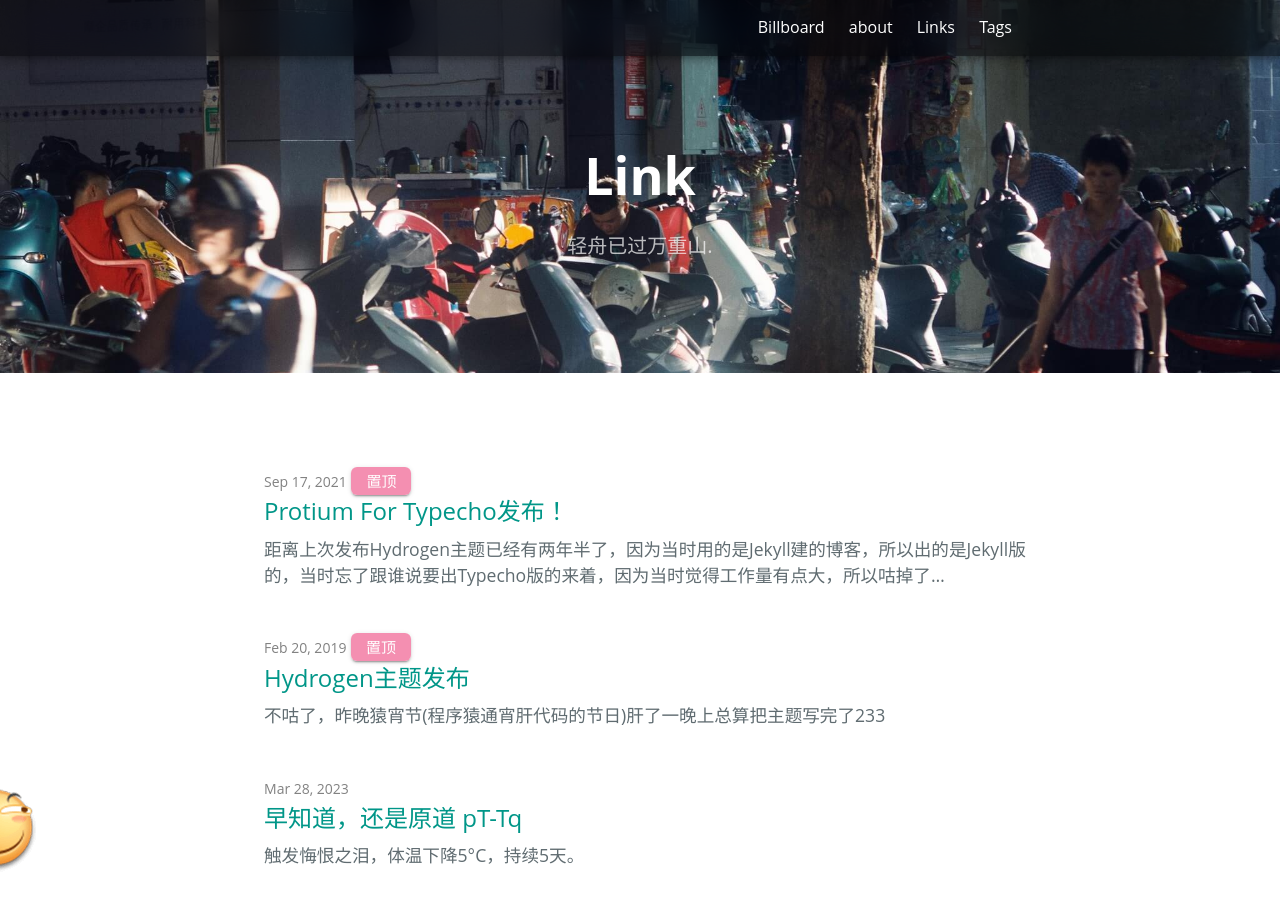
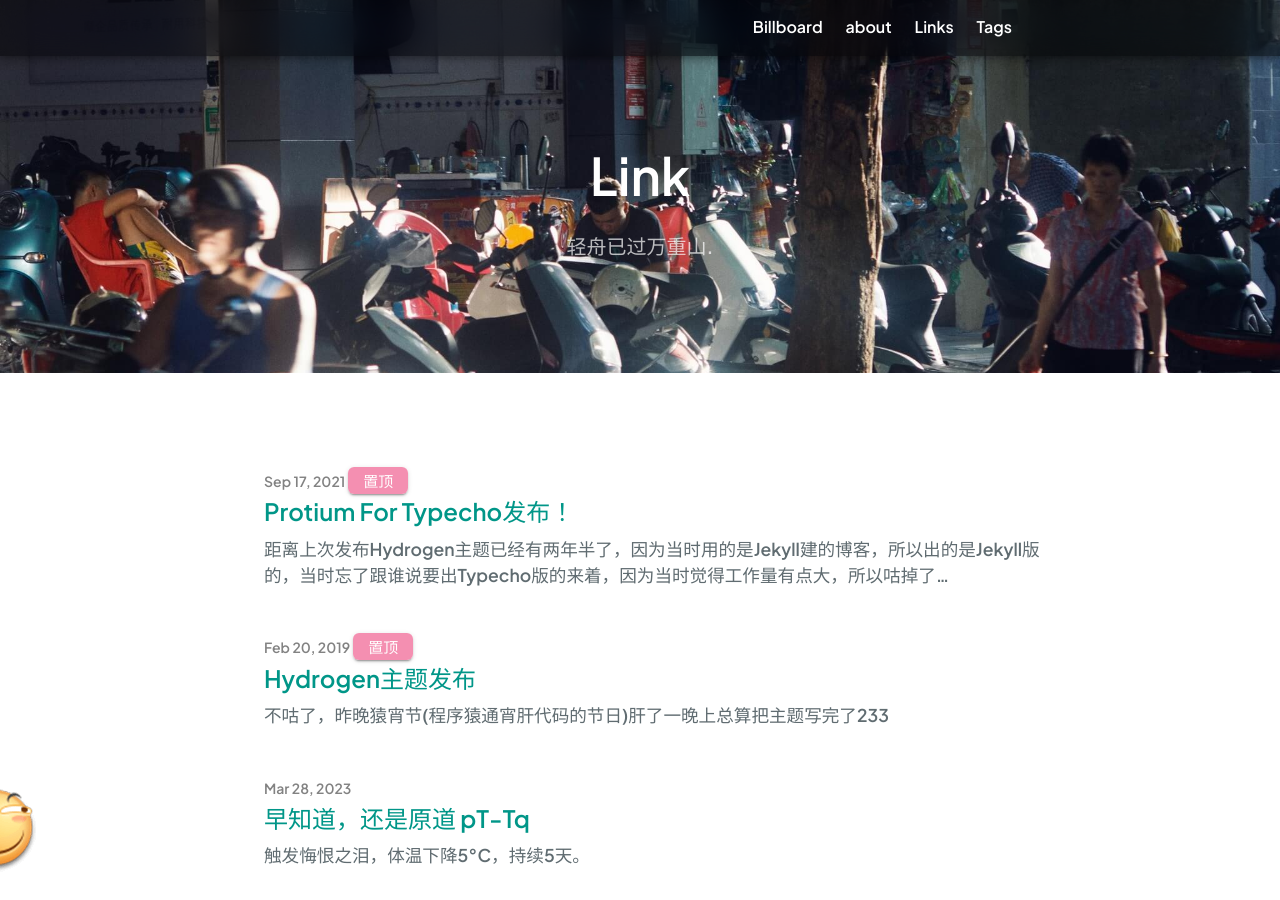
Before and after one commit to link9596/qwq, a Jekyll site: the page built from index.html, in a window 1280 px wide and 900 px high. Built offline with Jekyll 4.4.1, drawn with Linux system fonts in a browser that asks for light colours; some web fonts are replaced; the list of posts is cut into pages by our own code; comment, search, counter and statistics services are not loaded.

Commit message:
new font

```diff
--- a/_sass/hydrogen-blog.scss
+++ b/_sass/hydrogen-blog.scss
@@ -37,7 +37,7 @@
 @font-face
 {
     font-family: mdFont;
-    src: url('/assets/css/PlusJakartaSans-SemiBold.tff');
+    src: url('/assets/css/PlusJakartaSans-SemiBold.ttf');
 }
 
 body {
```
